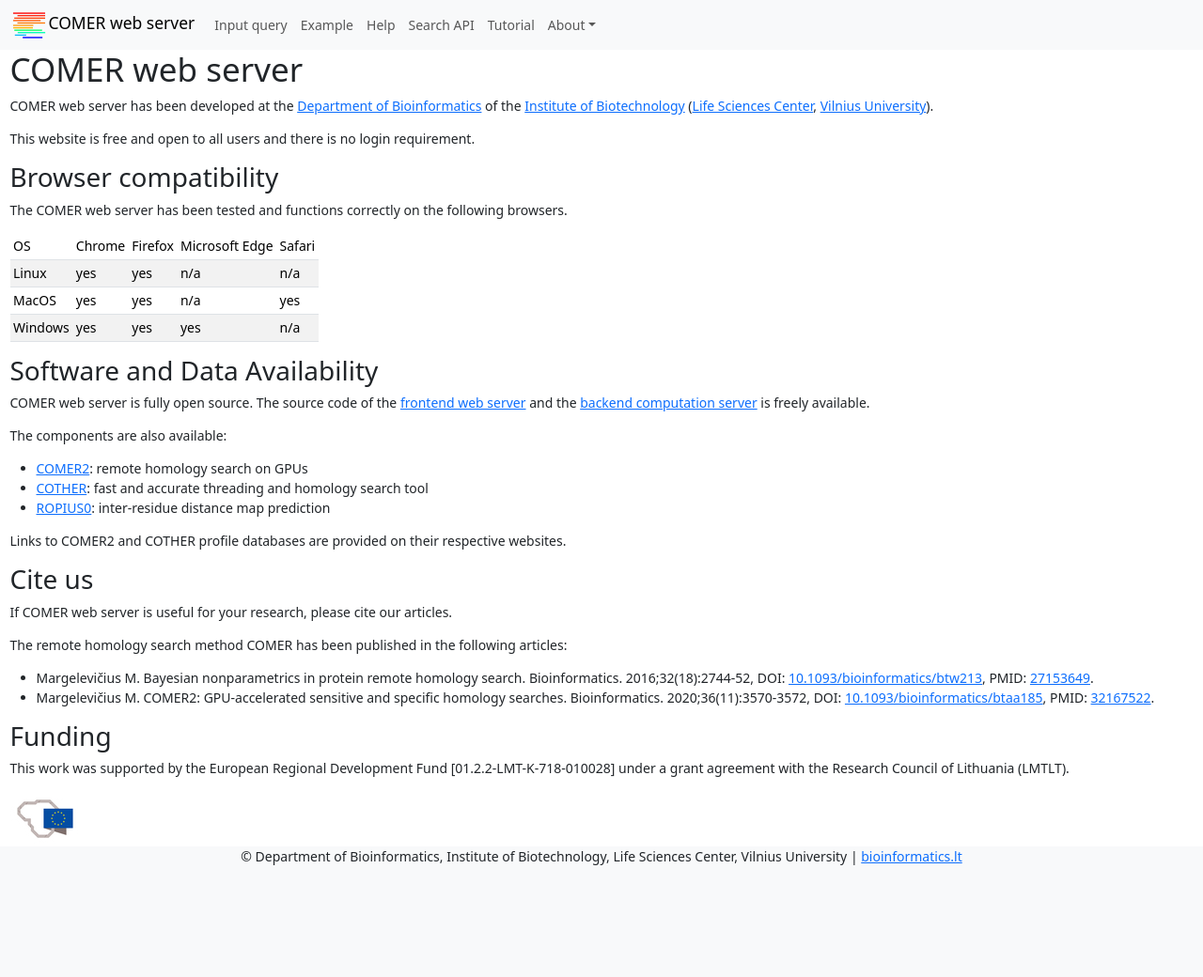
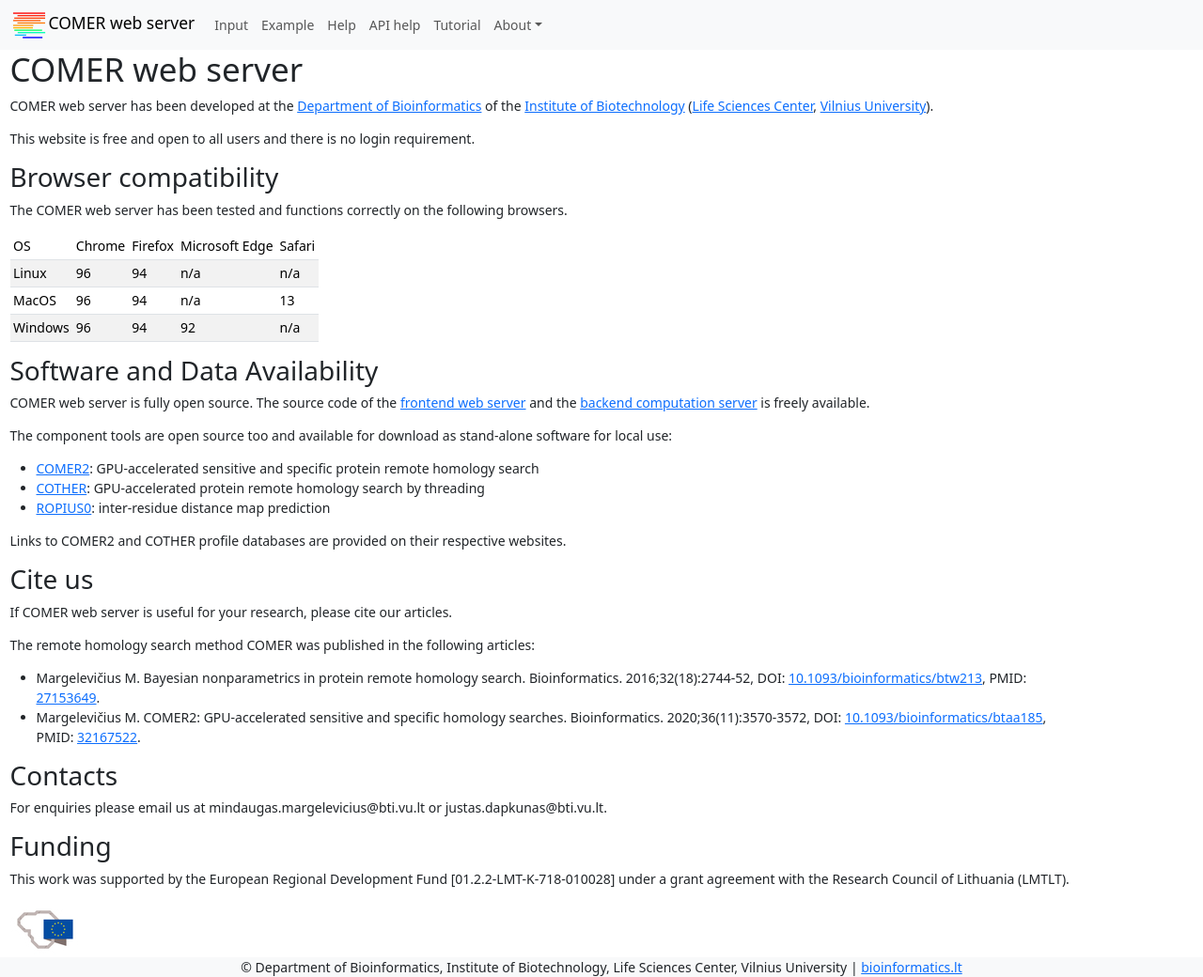
Before and after one commit to chemikeris/comer_web, a Django app: page /about/ in a window 1280 px wide. Shown: the whole page at 94% size. Before the commit the page ends 921 px from the top, so only its background shows below. Run offline with Django 3.2, Linux system fonts and the light colour scheme; parts of the project's set-up code (start-up, migrations or seed data) failed here and were passed over; some libraries are stand-ins or nearby versions.

Commit message:
Add small text enhancements
	modified:   apps/search/forms.py
	modified:   apps/search/models.py
	modified:   comer_web/views.py
	modified:   scripts/get_comer_ws_backend_settings.py
	modified:   static/css/site.css
	modified:   templates/base.html
	modified:   templates/search/input.html
	modified:   templates/site/about.html
	modified:   templates/site/api_help.html
	modified:   templates/site/help.html
	modified:   templates/site/tutorial.html
	modified:   tests/test_get_comer_ws_backend_settings.py

```diff
--- a/apps/search/forms.py
+++ b/apps/search/forms.py
@@ -44,10 +44,10 @@ class SequencesInputForm(forms.Form):
         )
     input_query_file = forms.FileField(
         required=False,
-        label='Input file with queries'
+        label='Input file of queries'
         )
     multi_sequence_fasta = forms.BooleanField(
-        label='In case of single FASTA query, treat each sequence as a separate query',
+        label='In case of a single FASTA query, treat each sequence as a separate query',
         required=False
         )
     email = forms.EmailField(required=False, label='E-mail (optional)')
@@ -107,7 +107,7 @@ class SequencesInputForm(forms.Form):
 
     # Low complexity filtering.
     LCFILTEREACH = forms.BooleanField(
-        label='Invoke low-complexity filtering',
+        label='Invoke low-complexity sequence filtering',
         required=False,
         initial=True
         )
--- a/apps/search/models.py
+++ b/apps/search/models.py
@@ -82,7 +82,7 @@ class Job(ComerWebServerJob):
             message = ''
             message += 'COMER web server job %s has %s.\n' % (self.name, status)
             message += '\n'
-            message += 'To see results, please go to website:\n'
+            message += 'To the see results, please go to website:\n'
             message += self.uri()
             message += '\n'
             try:
--- a/comer_web/views.py
+++ b/comer_web/views.py
@@ -14,7 +14,9 @@ def api_help(request):
         dbs = []
         for desc_tuple in desc_tuples:
             computer_db_name, human_db_name = desc_tuple
-            db_name = '%s (%s)' % (computer_db_name, human_db_name)
+            db_name = '%s (%s)' % (
+                computer_db_name, human_db_name.split('_')[0]
+                )
             dbs.append(db_name)
         return ', '.join(dbs)
     available_databases['COMER'] = nice_db_names(settings.COMER_DATABASES)
--- a/scripts/get_comer_ws_backend_settings.py
+++ b/scripts/get_comer_ws_backend_settings.py
@@ -22,10 +22,10 @@ def nice_db_name(conf_name, suffix=None):
         'pdb': 'PDB70',
         'uniref': 'UniRef',
         'uniclust': 'UniClust',
-        'scop': 'SCOPe',
-        'pfam': 'PFAM',
+        'scop': 'SCOPe70',
+        'pfam': 'Pfam',
         'mgy': 'MGnify_clusters',
-        'swissprot': 'SwissProt90',
+        'swissprot': 'UniProtKB/SwissProt90',
         }
     nice_name = nice_names[name.lower()]
     if suffix:
--- a/static/css/site.css
+++ b/static/css/site.css
@@ -81,3 +81,6 @@ noscript {
 #results {
     min-width: 83%;
 }
+.help_page {
+    max-width: 1140px;
+}
--- a/templates/base.html
+++ b/templates/base.html
@@ -19,10 +19,10 @@
         <a class="navbar-brand" href="{% url 'index' %}"><img src="{% static 'img/comer_server.png' %}" alt="C" height="30">COMER web server</a>
         <button class="navbar-toggler" type="button" data-bs-toggle="collapse" data-bs-target="#collapsibleMainMenu"><span class="navbar-toggler-icon"></span></button>
         <div id="collapsibleMainMenu" class="collapse navbar-collapse"><ul class="navbar-nav">
-            <li class="nav-item"><a class="nav-link" href="{% url 'input' %}">Input query</a></li>
+            <li class="nav-item"><a class="nav-link" href="{% url 'input' %}">Input</a></li>
             <li class="nav-item"><a class="nav-link" href="{% url 'results' 'example' %}">Example</a></li>
             <li class="nav-item"><a class="nav-link" href="{% url 'help' %}">Help</a></li>
-            <li class="nav-item"><a class="nav-link" href="{% url 'api_help' %}">Search API</a></li>
+            <li class="nav-item"><a class="nav-link" href="{% url 'api_help' %}">API help</a></li>
             <li class="nav-item"><a class="nav-link" href="{% url 'tutorial' %}">Tutorial</a></li>
             <li class="nav-item dropdown"><a class="nav-link dropdown-toggle" data-bs-toggle="dropdown" href="#">About</a>
                 <ul class="dropdown-menu">
@@ -30,6 +30,7 @@
                     <li><a class="dropdown-item" href="{% url 'about' %}#browser_compatibility">Browser compatibility</a></li>
                     <li><a class="dropdown-item" href="{% url 'about' %}#data_and_software">Data and software</a></li>
                     <li><a class="dropdown-item" href="{% url 'about' %}#cite_us">Cite us</a></li>
+                    <li><a class="dropdown-item" href="{% url 'about' %}#contacts">Contacts</a></li>
                 </ul>
             </li>
         </div></ul>
--- a/templates/search/input.html
+++ b/templates/search/input.html
@@ -6,7 +6,7 @@
 <script>const example_data={{ example_str|stringformat:"r" }};</script>
 <h1>COMER web server for protein analysis by homology</h1>
     <ol class="bg-light">
-        <li>Enter your sequence, MSA, and/or profile queries below (use the line with "//" to separate individual queries). {{ 'query_formats_help'|help_tooltip_questionmark }}
+        <li>Enter your sequence, MSA, and/or profile queries below (use the line "//" to separate individual queries). {{ 'query_formats_help'|help_tooltip_questionmark }}
             {{ 'query_formats_help'|help_tooltip:'Query can represent a sequence, plain or in FASTA format, an MSA in aligned FASTA, STOCKHOLM, or A3M format, or a COMER2 or COTHER profile.' }}
         </li>
         <li>Select target databases and a homology search method.</li>
--- a/templates/site/about.html
+++ b/templates/site/about.html
@@ -2,6 +2,7 @@
 {% block content %}
 {% load static %}
 {% load site_tags %}
+<div class="help_page">
 <h1>COMER web server</h1>
 <p>COMER web server has been developed at the <a href="https://bioinformatics.lt">Department of Bioinformatics</a> of the <a href="http://www.ibt.lt">Institute of Biotechnology</a> (<a href="https://gmc.vu.lt">Life Sciences Center</a>, <a href="https://www.vu.lt">Vilnius University</a>).</p>
 <p>This website is free and open to all users and there is no login requirement.</p>
@@ -18,23 +19,23 @@
     <tbody>
         <tr>
             <td>Linux</td>
-            <td>yes</td>
-            <td>yes</td>
+            <td>96</td>
+            <td>94</td>
             <td>n/a</td>
             <td>n/a</td>
         </tr>
         <tr>
             <td>MacOS</td>
-            <td>yes</td>
-            <td>yes</td>
+            <td>96</td>
+            <td>94</td>
             <td>n/a</td>
-            <td>yes</td>
+            <td>13</td>
         </tr>
         <tr>
             <td>Windows</td>
-            <td>yes</td>
-            <td>yes</td>
-            <td>yes</td>
+            <td>96</td>
+            <td>94</td>
+            <td>92</td>
             <td>n/a</td>
         </tr>
     </tbody>
@@ -44,16 +45,16 @@
 COMER web server is fully open source.
 The source code of the {{ 'chemikeris/comer_web'|github_link:"frontend web server" }} and the {{ 'minmarg/comer-ws-backend'|github_link:"backend computation server" }} is freely available.
 </p>
-<p>The components are also available:</p>
+<p>The component tools are open source too and available for download as stand-alone software for local use:</p>
 <ul>
-	<li>{{ "minmarg/comer2"|github_link:"COMER2" }}: remote homology search on GPUs</li>
-	<li>{{ "minmarg/cother"|github_link:"COTHER" }}: fast and accurate threading and homology search tool</li>
+	<li>{{ "minmarg/comer2"|github_link:"COMER2" }}: GPU-accelerated sensitive and specific protein remote homology search</li>
+	<li>{{ "minmarg/cother"|github_link:"COTHER" }}: GPU-accelerated protein remote homology search by threading</li>
 	<li>{{ "minmarg/ropius0"|github_link:"ROPIUS0" }}: inter-residue distance map prediction</li>
 </ul>
 <p>Links to COMER2 and COTHER profile databases are provided on their respective websites.</p>
 <h2 id="cite_us">Cite us</h2>
 <p>If COMER web server is useful for your research, please cite our articles.<p>
-<p>The remote homology search method COMER has been published in the following articles:</p>
+<p>The remote homology search method COMER was published in the following articles:</p>
 <ul>
     <li>Margelevičius M. Bayesian nonparametrics in protein remote homology search. Bioinformatics. 2016;32(18):2744-52,
         DOI: <a href="https://doi.org/10.1093/bioinformatics/btw213">10.1093/bioinformatics/btw213</a>,
@@ -64,7 +65,10 @@ The source code of the {{ 'chemikeris/comer_web'|github_link:"frontend web serve
         PMID: <a href="https://pubmed.ncbi.nlm.nih.gov/32167522/">32167522</a>.
     </li>
 </ul>
+<h2 id="contacts">Contacts</h2>
+<p>For enquiries please email us at mindaugas.margelevicius@bti.vu.lt or justas.dapkunas@bti.vu.lt.
 <h2>Funding</h2>
 <p>This work was supported by the European Regional Development Fund [01.2.2-LMT-K-718-010028] under a grant agreement with the Research Council of Lithuania (LMTLT).</p>
 <img src="{% static 'img/about/ESFIVP-I-3.jpg' %}" alt="EU Funds">
+</div>
 {% endblock %}
--- a/templates/site/tutorial.html
+++ b/templates/site/tutorial.html
@@ -2,6 +2,7 @@
 {% block content %}
 {% load static %}
 {% load site_tags %}
+<div class="help_page">
 <h1>Tutorial for using the COMER web server</h1>
 <p>Users are encouraged to refer to the {% help_link %} to familiarize themselves with the services provided by the COMER web server.</p>
 <p>
@@ -35,4 +36,5 @@ Alignment statistics that accompany each alignment provide additional criteria f
 <p>Or generate 3D structural models, one for each selection, with a click of a button:</p>
 <p><img src="{% static 'img/tutorial/single_template_model_button.png' %}" alt="Generate single-template 3D models button" class="img-fluid border border-dark"></p>
 <p><img src="{% static 'img/tutorial/modeling_results.png' %}" alt="Generated single-template 3D models" class="img-fluid border border-dark"></p>
+</div>
 {% endblock %}
```
Also changed, not shown: templates/site/api_help.html (+6 -4 lines), templates/site/help.html (+13 -7 lines), tests/test_get_comer_ws_backend_settings.py (+5 -5 lines).
